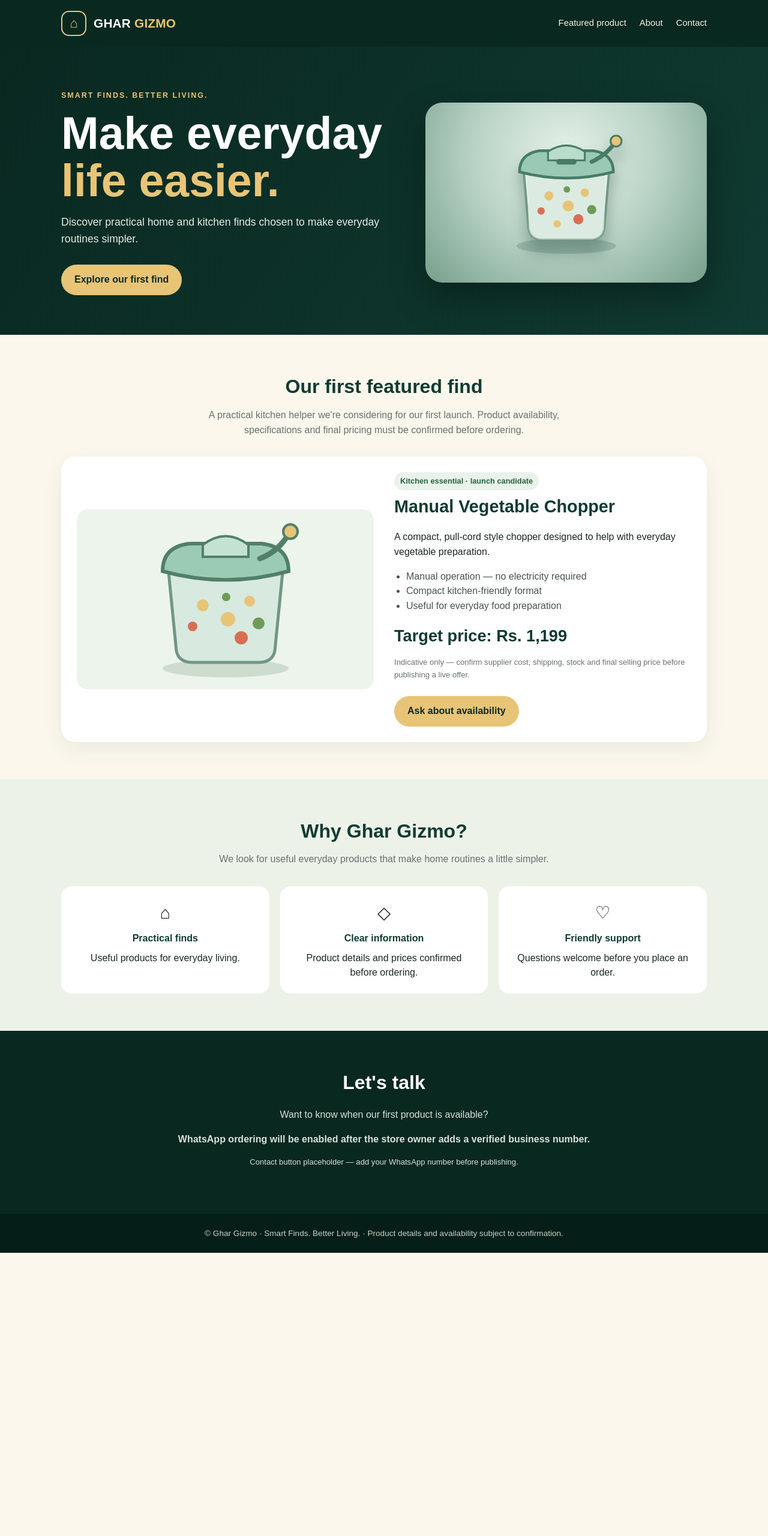
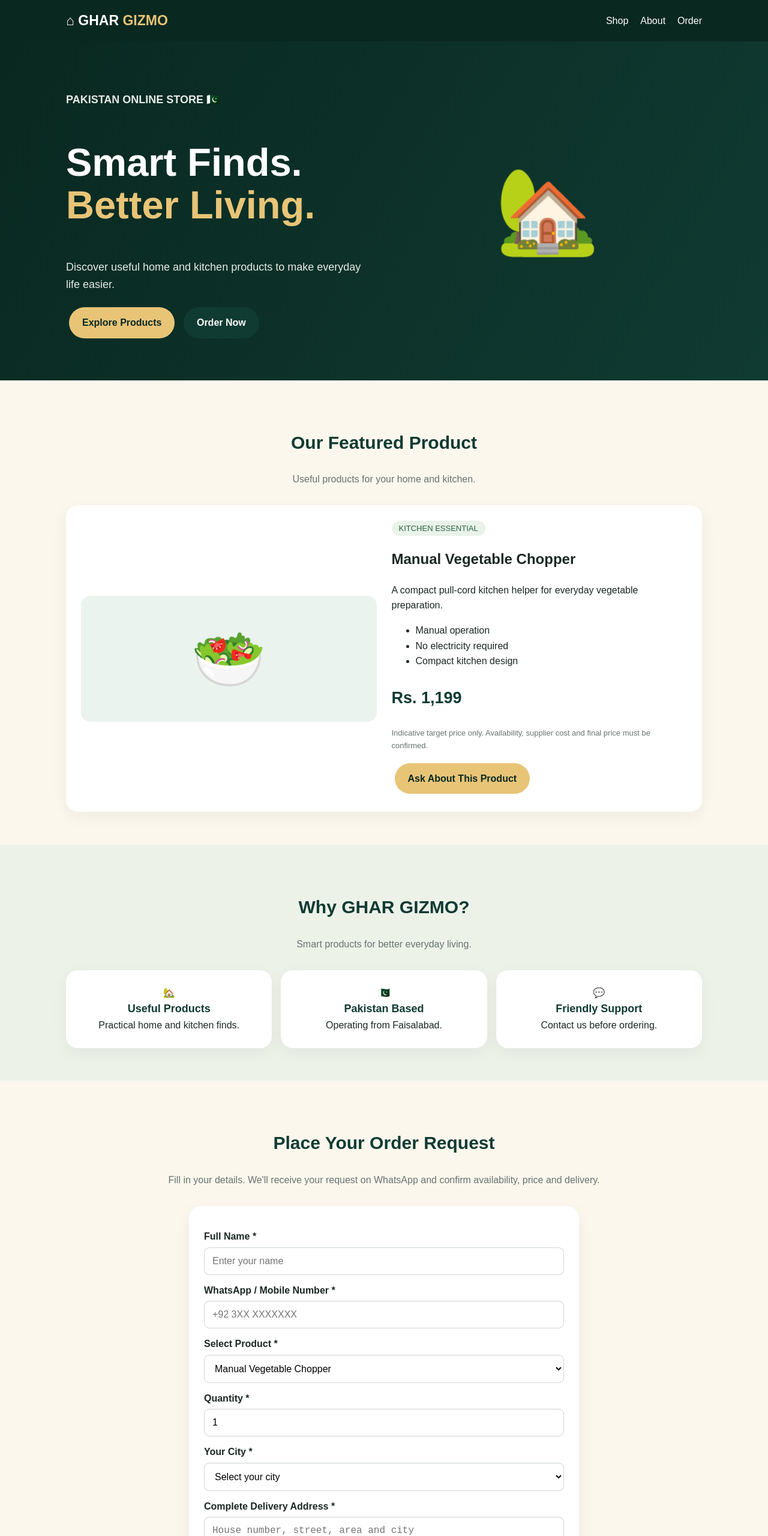
Before and after one commit to rauel-design/GHAR-GRIZMO, a plain HTML site: page index.html in a window 1280 px wide. Shown: the top 2560 px of the page at 60% size. Before the commit the page ends 2088 px from the top, so only its background shows below. Drawn offline with Linux system fonts and the light colour scheme.

Commit message:
Update index.html

```diff
--- a/index.html
+++ b/index.html
@@ -1,115 +1,240 @@
-<!doctype html>
+
+<!DOCTYPE html>
 <html lang="en">
 <head>
-<meta charset="utf-8">
+<meta charset="UTF-8">
 <meta name="viewport" content="width=device-width, initial-scale=1">
-<meta name="description" content="Ghar Gizmo — smart home and kitchen finds for everyday living.">
-<title>Ghar Gizmo | Smart Finds. Better Living.</title>
+<meta name="description" content="GHAR GIZMO - Smart home and kitchen finds in Pakistan.">
+<title>GHAR GIZMO | Smart Finds. Better Living.</title>
 <style>
-:root{--green:#103b32;--deep:#092820;--gold:#e8c477;--cream:#fbf7ed;--ink:#1b2824;--muted:#68736e;--white:#fff}
-*{box-sizing:border-box}body{margin:0;font-family:Arial,Helvetica,sans-serif;color:var(--ink);background:var(--cream);line-height:1.55}
-a{color:inherit}.wrap{max-width:1120px;margin:auto;padding:0 22px}
-header{background:var(--deep);color:white;padding:18px 0}
-.nav{display:flex;align-items:center;justify-content:space-between;gap:16px}
-.brand{display:flex;align-items:center;gap:12px;font-weight:800;font-size:1.3rem;letter-spacing:.2px}
-.mark{width:42px;height:42px;border:2px solid var(--gold);border-radius:13px;display:grid;place-items:center;color:var(--gold);font-size:22px}
-nav{display:flex;gap:22px;font-size:.93rem}nav a{text-decoration:none;color:#f5f0e4}
-.hero{background:linear-gradient(125deg,var(--deep),var(--green));color:white;padding:72px 0 66px;overflow:hidden}
-.hero-grid{display:grid;grid-template-columns:1.1fr .9fr;align-items:center;gap:34px}
-.eyebrow{color:var(--gold);font-weight:700;text-transform:uppercase;letter-spacing:2px;font-size:.78rem}
-h1{font-size:clamp(2.5rem,6vw,4.7rem);line-height:1.04;margin:14px 0}
-.hero p{max-width:560px;color:#e4ebe6;font-size:1.1rem}
-.btn{display:inline-block;background:var(--gold);color:var(--deep);font-weight:800;text-decoration:none;padding:13px 22px;border-radius:999px;margin-top:12px}
-.visual{min-height:300px;border-radius:28px;background:radial-gradient(circle at 50% 30%,#e7f1e8,#b7d2c5 50%,#769f8b);display:grid;place-items:center;padding:20px;box-shadow:0 25px 60px #0005}
-.chopper{width:230px;filter:drop-shadow(0 18px 12px #183b2c55)}
-section{padding:62px 0}.section-title{text-align:center;margin:0 0 10px;font-size:2rem;color:var(--green)}
-.sub{text-align:center;color:var(--muted);margin:0 auto 32px;max-width:620px}
-.product{display:grid;grid-template-columns:1fr 1fr;gap:34px;align-items:center;background:white;border-radius:24px;padding:26px;box-shadow:0 12px 35px #173b2b12}
-.product-art{background:#edf4ec;border-radius:18px;min-height:300px;display:grid;place-items:center}
-.product h3{font-size:1.8rem;color:var(--green);margin:5px 0}
-.tag{display:inline-block;background:#e9f3e9;color:#286342;padding:5px 10px;border-radius:20px;font-size:.8rem;font-weight:700}
-ul{padding-left:20px;color:#48544e}.price{font-size:1.7rem;font-weight:800;color:var(--green);margin:12px 0 0}
-.note{font-size:.82rem;color:var(--muted)}
-.features{display:grid;grid-template-columns:repeat(3,1fr);gap:18px}
-.feature{background:white;padding:22px;border-radius:18px;text-align:center}
-.feature b{display:block;color:var(--green);margin:8px 0}
-.icon{font-size:1.8rem}
+:root {
+  --green:#103b32;
+  --deep:#092820;
+  --gold:#e8c477;
+  --cream:#fbf7ed;
+  --ink:#1b2824;
+  --muted:#68736e;
+}
+*{box-sizing:border-box}
+body{margin:0;font-family:Arial,sans-serif;background:var(--cream);color:var(--ink);line-height:1.6}
+.wrap{max-width:1100px;margin:auto;padding:0 20px}
+header{background:var(--deep);color:white;padding:16px 0}
+.nav{display:flex;justify-content:space-between;align-items:center}
+.brand{font-size:23px;font-weight:bold}
+.brand span{color:var(--gold)}
+nav{display:flex;gap:20px}
+nav a{color:white;text-decoration:none}
+.hero{background:linear-gradient(120deg,var(--deep),var(--green));color:white;padding:65px 0}
+.hero-grid{display:grid;grid-template-columns:1fr 1fr;align-items:center;gap:30px}
+h1{font-size:clamp(38px,6vw,65px);line-height:1.1}
+.gold{color:var(--gold)}
+.hero p{color:#e4ebe6;font-size:18px}
+.btn{display:inline-block;background:var(--gold);color:var(--deep);padding:13px 22px;border-radius:30px;text-decoration:none;font-weight:bold;border:0;cursor:pointer;margin:5px}
+.btn-green{background:var(--green);color:white}
+section{padding:55px 0}
+.heading{text-align:center;color:var(--green);font-size:30px}
+.sub{text-align:center;color:var(--muted);margin-bottom:30px}
+.product,.order-card,.feature{background:white;border-radius:20px;padding:25px;box-shadow:0 8px 28px #0000000d}
+.product{display:grid;grid-template-columns:1fr 1fr;gap:25px;align-items:center}
+.product-art{background:#eaf3ed;border-radius:16px;padding:25px;text-align:center;font-size:100px}
+.price{font-size:27px;font-weight:bold;color:var(--green)}
+.tag{background:#e9f3e9;color:#286342;padding:5px 12px;border-radius:20px;font-size:13px}
+.features{display:grid;grid-template-columns:repeat(3,1fr);gap:15px}
+.feature{text-align:center}
+.feature b{display:block;color:var(--green);font-size:18px}
 .about{background:#edf2e9}
-.contact{background:var(--deep);color:white;text-align:center}
-.contact p{color:#d8e1db}
-footer{background:#061e18;color:#c6d2ca;padding:22px 0;font-size:.85rem;text-align:center}
-@media(max-width:760px){nav{display:none}.hero-grid,.product{grid-template-columns:1fr}.hero{padding:52px 0}.visual{min-height:240px}.features{grid-template-columns:1fr}.product-art{min-height:230px}}
+.contact{background:var(--deep);color:white}
+.contact .heading{color:white}
+.order-card{max-width:650px;margin:auto}
+label{display:block;font-weight:bold;margin:13px 0 5px}
+input,select,textarea{width:100%;padding:13px;border:1px solid #ccd5cf;border-radius:9px;font-size:16px;background:white}
+textarea{min-height:85px}
+button{font-size:16px}
+.small{font-size:13px;color:var(--muted)}
+footer{background:#061e18;color:white;text-align:center;padding:22px}
+@media(max-width:700px){
+ nav{display:none}
+ .hero-grid,.product{grid-template-columns:1fr}
+ .features{grid-template-columns:1fr}
+}
 </style>
 </head>
 <body>
-<header><div class="wrap nav">
-  <div class="brand"><div class="mark">⌂</div><span>GHAR <span style="color:var(--gold)">GIZMO</span></span></div>
-  <nav><a href="#shop">Featured product</a><a href="#about">About</a><a href="#contact">Contact</a></nav>
-</div></header>
+
+<header>
+<div class="wrap nav">
+  <div class="brand">⌂ GHAR <span>GIZMO</span></div>
+  <nav>
+    <a href="#shop">Shop</a>
+    <a href="#about">About</a>
+    <a href="#order">Order</a>
+  </nav>
+</div>
+</header>
+
 <main>
-<section class="hero"><div class="wrap hero-grid">
-  <div><div class="eyebrow">Smart finds. Better living.</div>
-    <h1>Make everyday<br><span style="color:var(--gold)">life easier.</span></h1>
-    <p>Discover practical home and kitchen finds chosen to make everyday routines simpler.</p>
-    <a class="btn" href="#shop">Explore our first find</a>
+
+<section class="hero">
+<div class="wrap hero-grid">
+  <div>
+    <p class="gold"><b>PAKISTAN ONLINE STORE 🇵🇰</b></p>
+    <h1>Smart Finds.<br><span class="gold">Better Living.</span></h1>
+    <p>Discover useful home and kitchen products to make everyday life easier.</p>
+    <a class="btn" href="#shop">Explore Products</a>
+    <a class="btn btn-green" href="#order">Order Now</a>
   </div>
-  <div class="visual" aria-label="Illustration of a manual vegetable chopper">
-    <svg class="chopper" viewBox="0 0 300 300" role="img" aria-label="Mint green manual vegetable chopper">
-      <ellipse cx="150" cy="266" rx="108" ry="17" fill="#315e4a" opacity=".22"/>
-      <path d="M58 112 Q60 80 91 75 L209 75 Q240 80 242 112 L232 229 Q228 249 207 252 L93 252 Q72 249 68 229Z" fill="#eaf3ed" stroke="#6f9882" stroke-width="5"/>
-      <path d="M64 112 Q150 133 236 112 L232 229 Q228 249 207 252 L93 252 Q72 249 68 229Z" fill="#d4e8dc" opacity=".65"/>
-      <path d="M48 105 Q48 66 91 59 L209 59 Q252 66 252 105 Q150 132 48 105Z" fill="#9ac9b5" stroke="#477c66" stroke-width="6"/>
-      <path d="M110 61 Q150 34 190 61 L190 80 L110 80Z" fill="#b9ddca" stroke="#477c66" stroke-width="4"/>
-      <rect x="128" y="77" width="44" height="12" rx="6" fill="#477c66"/>
-      <path d="M205 83 Q238 68 256 40" fill="none" stroke="#477c66" stroke-width="9" stroke-linecap="round"/>
-      <circle cx="258" cy="38" r="12" fill="#e8c477" stroke="#477c66" stroke-width="4"/>
-      <g fill="#e8c477"><circle cx="112" cy="157" r="10"/><circle cx="154" cy="179" r="12"/><circle cx="190" cy="150" r="9"/><circle cx="130" cy="218" r="8"/></g>
-      <g fill="#d86f55"><circle cx="176" cy="208" r="11"/><circle cx="95" cy="190" r="8"/></g>
-      <g fill="#6e9c57"><circle cx="205" cy="187" r="10"/><circle cx="151" cy="143" r="7"/></g>
-    </svg>
+  <div style="text-align:center;font-size:140px">🏡</div>
+</div>
+</section>
+
+<section id="shop">
+<div class="wrap">
+<h2 class="heading">Our Featured Product</h2>
+<p class="sub">Useful products for your home and kitchen.</p>
+
+<div class="product">
+  <div class="product-art">🥗</div>
+  <div>
+    <span class="tag">KITCHEN ESSENTIAL</span>
+    <h2>Manual Vegetable Chopper</h2>
+    <p>A compact pull-cord kitchen helper for everyday vegetable preparation.</p>
+    <ul>
+      <li>Manual operation</li>
+      <li>No electricity required</li>
+      <li>Compact kitchen design</li>
+    </ul>
+    <p class="price">Rs. 1,199</p>
+    <p class="small">Indicative target price only. Availability, supplier cost and final price must be confirmed.</p>
+    <a class="btn" href="#order">Ask About This Product</a>
   </div>
-</div></section>
-<section id="shop"><div class="wrap">
-  <h2 class="section-title">Our first featured find</h2>
-  <p class="sub">A practical kitchen helper we're considering for our first launch. Product availability, specifications and final pricing must be confirmed before ordering.</p>
-  <div class="product">
-    <div class="product-art">
-      <svg style="width:min(85%,300px)" viewBox="0 0 300 300" role="img" aria-label="Manual vegetable chopper illustration">
-        <ellipse cx="150" cy="265" rx="105" ry="15" fill="#9bb7a4" opacity=".4"/>
-        <path d="M55 105 Q150 130 245 105 L232 236 Q228 255 205 255 L95 255 Q72 255 68 236Z" fill="#d8e9df" stroke="#719783" stroke-width="5"/>
-        <path d="M45 103 Q45 62 90 57 L210 57 Q255 62 255 103 Q150 132 45 103Z" fill="#9bcbb5" stroke="#527f6a" stroke-width="6"/>
-        <path d="M112 59 Q150 30 188 59 L188 79 L112 79Z" fill="#c4e2d1" stroke="#527f6a" stroke-width="4"/>
-        <path d="M207 82 Q239 70 256 39" fill="none" stroke="#527f6a" stroke-width="9" stroke-linecap="round"/>
-        <circle cx="258" cy="37" r="12" fill="#e8c477" stroke="#527f6a" stroke-width="4"/>
-        <g fill="#e8c477"><circle cx="112" cy="160" r="10"/><circle cx="154" cy="183" r="12"/><circle cx="190" cy="153" r="9"/></g>
-        <g fill="#d86f55"><circle cx="176" cy="214" r="11"/><circle cx="95" cy="195" r="8"/></g>
-        <g fill="#6e9c57"><circle cx="205" cy="190" r="10"/><circle cx="151" cy="146" r="7"/></g>
-      </svg>
-    </div>
-    <div><span class="tag">Kitchen essential · launch candidate</span>
-      <h3>Manual Vegetable Chopper</h3>
-      <p>A compact, pull-cord style chopper designed to help with everyday vegetable preparation.</p>
-      <ul><li>Manual operation — no electricity required</li><li>Compact kitchen-friendly format</li><li>Useful for everyday food preparation</li></ul>
-      <div class="price">Target price: Rs. 1,199</div>
-      <p class="note">Indicative only — confirm supplier cost, shipping, stock and final selling price before publishing a live offer.</p>
-      <a class="btn" href="#contact">Ask about availability</a>
-    </div>
-  </div>
-</div></section>
-<section class="about" id="about"><div class="wrap">
-  <h2 class="section-title">Why Ghar Gizmo?</h2><p class="sub">We look for useful everyday products that make home routines a little simpler.</p>
-  <div class="features">
-    <div class="feature"><div class="icon">⌂</div><b>Practical finds</b><span>Useful products for everyday living.</span></div>
-    <div class="feature"><div class="icon">◇</div><b>Clear information</b><span>Product details and prices confirmed before ordering.</span></div>
-    <div class="feature"><div class="icon">♡</div><b>Friendly support</b><span>Questions welcome before you place an order.</span></div>
-  </div>
-</div></section>
-<section class="contact" id="contact"><div class="wrap">
-  <h2 class="section-title" style="color:white">Let's talk</h2>
-  <p>Want to know when our first product is available?</p>
-  <p><strong>WhatsApp ordering will be enabled after the store owner adds a verified business number.</strong></p>
-  <p class="note" style="color:#d8e1db">Contact button placeholder — add your WhatsApp number before publishing.</p>
-</div></section>
+</div>
+</div>
+</section>
+
+<section class="about" id="about">
+<div class="wrap">
+<h2 class="heading">Why GHAR GIZMO?</h2>
+<p class="sub">Smart products for better everyday living.</p>
+<div class="features">
+  <div class="feature">🏡<b>Useful Products</b>Practical home and kitchen finds.</div>
+  <div class="feature">🇵🇰<b>Pakistan Based</b>Operating from Faisalabad.</div>
+  <div class="feature">💬<b>Friendly Support</b>Contact us before ordering.</div>
+</div>
+</div>
+</section>
+
+<section id="order">
+<div class="wrap">
+<h2 class="heading">Place Your Order Request</h2>
+<p class="sub">Fill in your details. We'll receive your request on WhatsApp and confirm availability, price and delivery.</p>
+
+<div class="order-card">
+<form id="orderForm">
+
+<label>Full Name *</label>
+<input id="customer" required placeholder="Enter your name">
+
+<label>WhatsApp / Mobile Number *</label>
+<input id="phone" type="tel" required placeholder="+92 3XX XXXXXXX">
+
+<label>Select Product *</label>
+<select id="product" required>
+<option value="Manual Vegetable Chopper">Manual Vegetable Chopper</option>
+</select>
+
+<label>Quantity *</label>
+<input id="quantity" type="number" min="1" max="20" value="1" required>
+
+<label>Your City *</label>
+<select id="city" required>
+<option value="">Select your city</option>
+<option>Faisalabad</option>
+<option>Lahore</option>
+<option>Karachi</option>
+<option>Islamabad</option>
+<option>Rawalpindi</option>
+<option>Multan</option>
+<option>Gujranwala</option>
+<option>Sialkot</option>
+<option>Peshawar</option>
+<option>Quetta</option>
+<option>Other Pakistan city</option>
+</select>
+
+<label>Complete Delivery Address *</label>
+<textarea id="address" required placeholder="House number, street, area and city"></textarea>
+
+<label>Payment Preference</label>
+<select id="payment">
+<option value="Cash on Delivery requested">Cash on Delivery (subject to confirmation)</option>
+<option value="Payment method to be discussed">Discuss payment method</option>
+</select>
+
+<label>Additional Instructions</label>
+<textarea id="message" placeholder="Any special instructions?"></textarea>
+
+<p class="small">Submitting this form sends an order request to WhatsApp. It does not guarantee product availability, COD or delivery. We will confirm these details with you.</p>
+
+<button type="submit" class="btn btn-green" style="width:100%;margin:10px 0">
+Send Order Request on WhatsApp
+</button>
+
+</form>
+
+<a class="btn" style="display:block;text-align:center" href="https://wa.me/923079654257" target="_blank" rel="noopener">
+💬 Chat with GHAR GIZMO
+</a>
+</div>
+</div>
+</section>
+
+<section class="contact">
+<div class="wrap" style="text-align:center">
+<h2 class="heading">Need Help?</h2>
+<p>Have questions about our products? Contact us directly.</p>
+<a class="btn" href="https://wa.me/923079654257" target="_blank" rel="noopener">WhatsApp Us</a>
+<p>📍 Faisalabad, Pakistan</p>
+</div>
+</section>
+
 </main>
-<footer><div class="wrap">© Ghar Gizmo · Smart Finds. Better Living. · Product details and availability subject to confirmation.</div></footer>
-</body></html>
+
+<footer>
+© 2026 GHAR GIZMO | Smart Finds. Better Living.
+<br>Faisalabad, Pakistan 🇵🇰
+</footer>
+
+<script>
+const whatsappNumber = "923079654257";
+
+document.getElementById("orderForm").addEventListener("submit", function(e) {
+  e.preventDefault();
+
+  const customer = document.getElementById("customer").value.trim();
+  const phone = document.getElementById("phone").value.trim();
+  const product = document.getElementById("product").value;
+  const quantity = document.getElementById("quantity").value;
+  const city = document.getElementById("city").value;
+  const address = document.getElementById("address").value.trim();
+  const payment = document.getElementById("payment").value;
+  const message = document.getElementById("message").value.trim();
+
+  const orderMessage =
+`🇵🇰 GHAR GIZMO - NEW ORDER REQUEST
+
+Customer: ${customer}
+Phone: ${phone}
+Product: ${product}
+Quantity: ${quantity}
+City: ${city}
+Address: ${address}
+Payment preference: ${payment}
+Additional instructions: ${message}
+
+Please confirm product availability, final price and delivery charges.
+
+Thank you!`;
+
+  const url = "https://wa.me/" + whatsappNumber + "?text=" + encodeURIComponent(orderMessage);
+  window.open(url, "_blank");
+});
```
